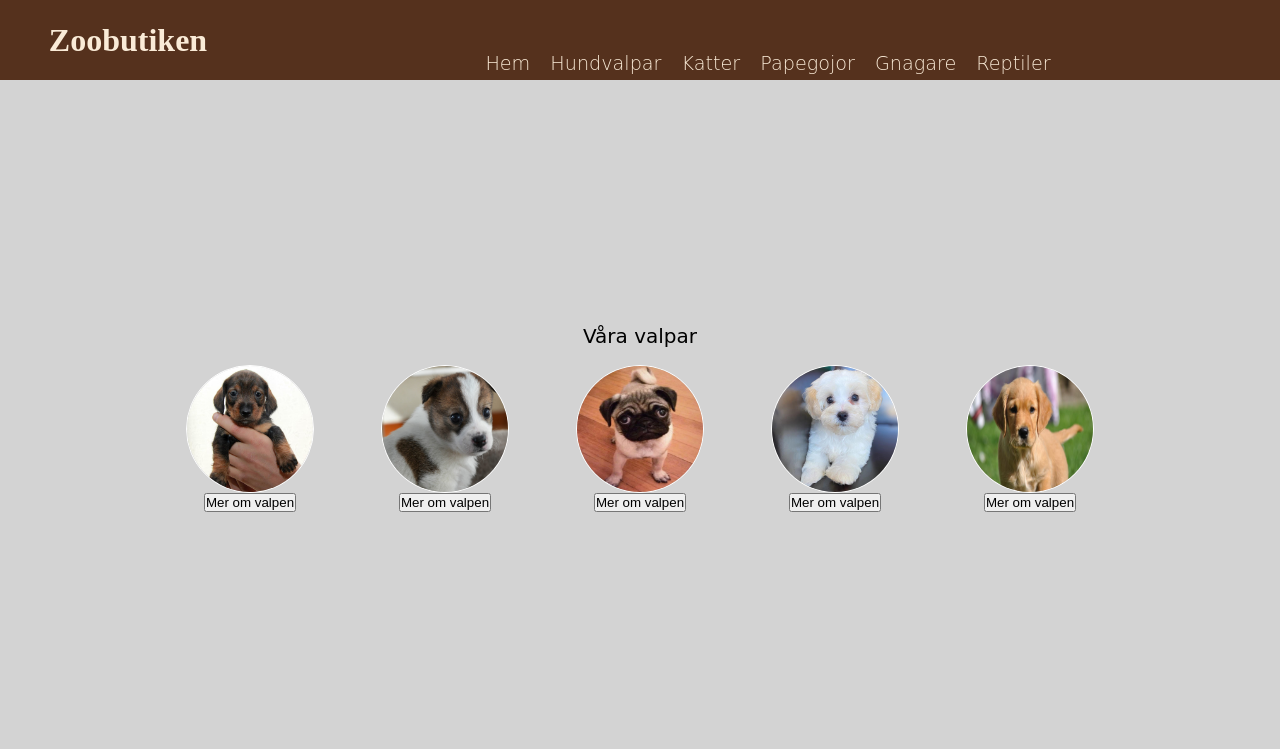
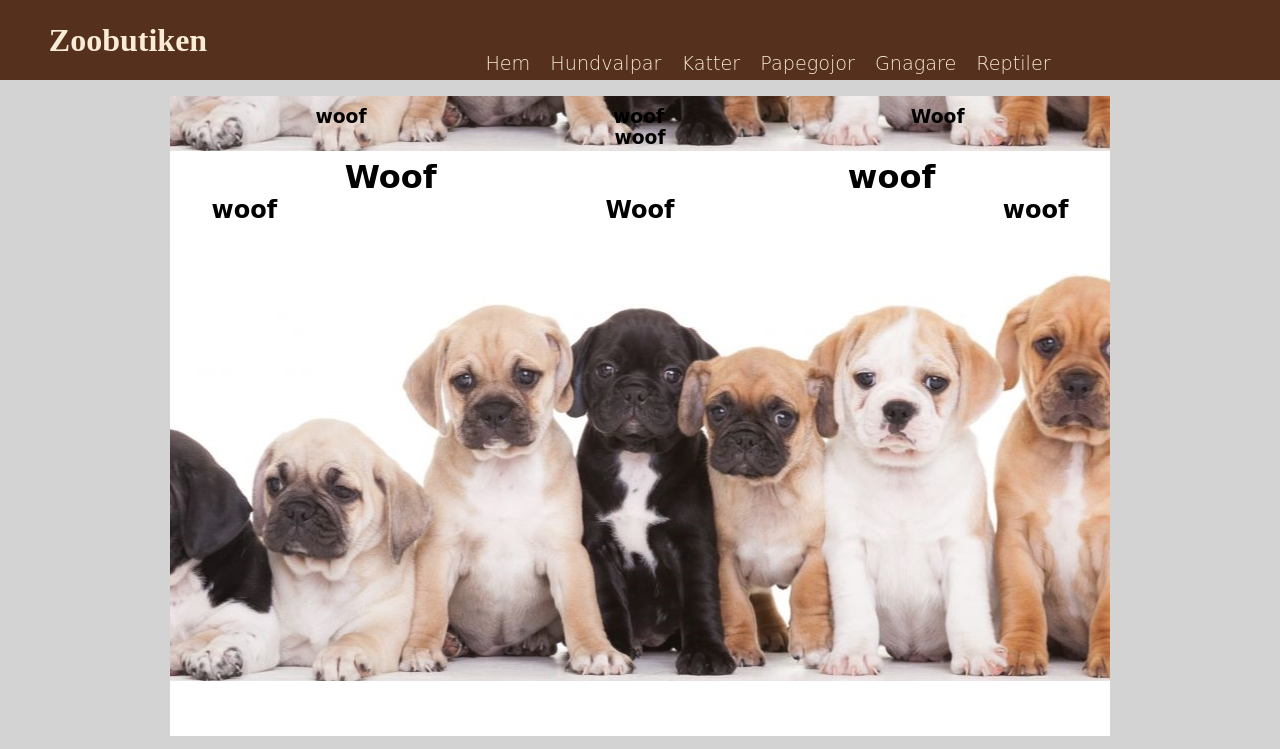
Before and after one commit to UffeMan/Studiegrupp5-zoo-butik, a plain HTML site: page Documents/hundvalpar.html in a window 1280 px wide. Shown: the top 749 px of the page. Drawn offline with nearby package versions, Linux system fonts and the light colour scheme.

Commit message:
Änringar i hundvalpar

```diff
--- a/Documents/hundvalpar.html
+++ b/Documents/hundvalpar.html
@@ -15,6 +15,13 @@
 <body>
     <header id="header"></header>
 
+    <div id="hero-wrapper-hundvalpar">
+        <div id="hero-wrapper-hundvalpar-overlay">
+            <h3>woof woof Woof woof</h3>
+            <h1>Woof woof</h1>
+            <h2>woof Woof woof</h2>
+        </div>
+    </div>
 
     <div id="puppies">
     <div class="hundvalpar-title">Våra valpar</div>
@@ -39,9 +46,9 @@
                     <img class="valpBild" src="/pictures/hundvalpar/eb5cc2c7-8f61-4d59-838d-02ad4144c83f.jpg">
                     <button id="merOm">Mer om valpen</button>
                 </div>
-
             </div>
     </div>
+
 
     <footer id="footer"></footer>
     <script src="../js/app.js" defer></script>
--- a/css/style.css
+++ b/css/style.css
@@ -306,8 +306,6 @@ a {
 
 }
 
-
-
 #hundvalpar{
     display: flex;
     flex-direction: column;
@@ -533,23 +531,48 @@ h4{
 
 
 
+#hero-wrapper-hundvalpar {
+    grid-area: hero;
+    background-image: url(/pictures/hundvalpar/grouppsphoto.jpg);
+    background-position: center;
+}
 
+#hero-wrapper-hundvalpar-overlay{
+    grid-area: hero;
+}
+
+#hero-wrapper-hundvalpar-overlay h1{
+    grid-area: hero;
+    display: flex;
+    justify-content:center;
+    font-family: cursive;
+    word-spacing: 50vh;
+}
+
+#hero-wrapper-hundvalpar-overlay h3{
+    grid-area: hero;
+    display: flex;
+    justify-content:center;
+    font-family: cursive;
+    word-spacing: 30vh;
+}
+
+#hero-wrapper-hundvalpar-overlay h2{
+    grid-area: hero;
+    display: flex;
+    justify-content:center;
+    font-family: cursive;
+    word-spacing: 40vh;
+}
 
 
 #puppies{
-    display: flex;
-    flex-direction: column;
-    justify-content: center;
-    align-items: space-between;
-    grid-area: hero;
-
+    grid-area: main;
 }
-
-
 
 .hundvalpar-title{
     font-family:cursive;
-    font-size: 20px;
+    font-size: 30px;
     margin:10px;
     display: flex;
     justify-content: center;
@@ -557,19 +580,17 @@ h4{
 
 .hundvalpar-info{
     display: flex;
-    justify-content:space-between;
-
+    justify-content:center;
+    grid-area: main;
 }
-
-
 
 #valp{
     display: flex;
     flex-direction: column;
     justify-content: center;
     align-items: center;
-    height: 10em;
-    width: 10em;
+    height: 300px;
+    width: 300px;
 }
 
 .valpBild{
@@ -577,12 +598,19 @@ h4{
     flex-direction: column;
     justify-content: center;
     align-items: center;
-    height: 8em;
-    width: 8em;
+    height: 150px;
+    width: 150px;
     border: 1px solid white;
     border-radius: 50%;
 }
 
+#merOm{
+    height:2em;
+    width:8em;
+    margin: 2em;
+    border: 1px solid white;
+    font-family: cursive;
+}
 
 #hem{
     display: flex;
```
Also changed, not shown: index.html (+2 -2 lines), pictures/hundvalpar/grouppsphoto.jpg (added). Lines whose indentation alone changed are shown as unchanged.
